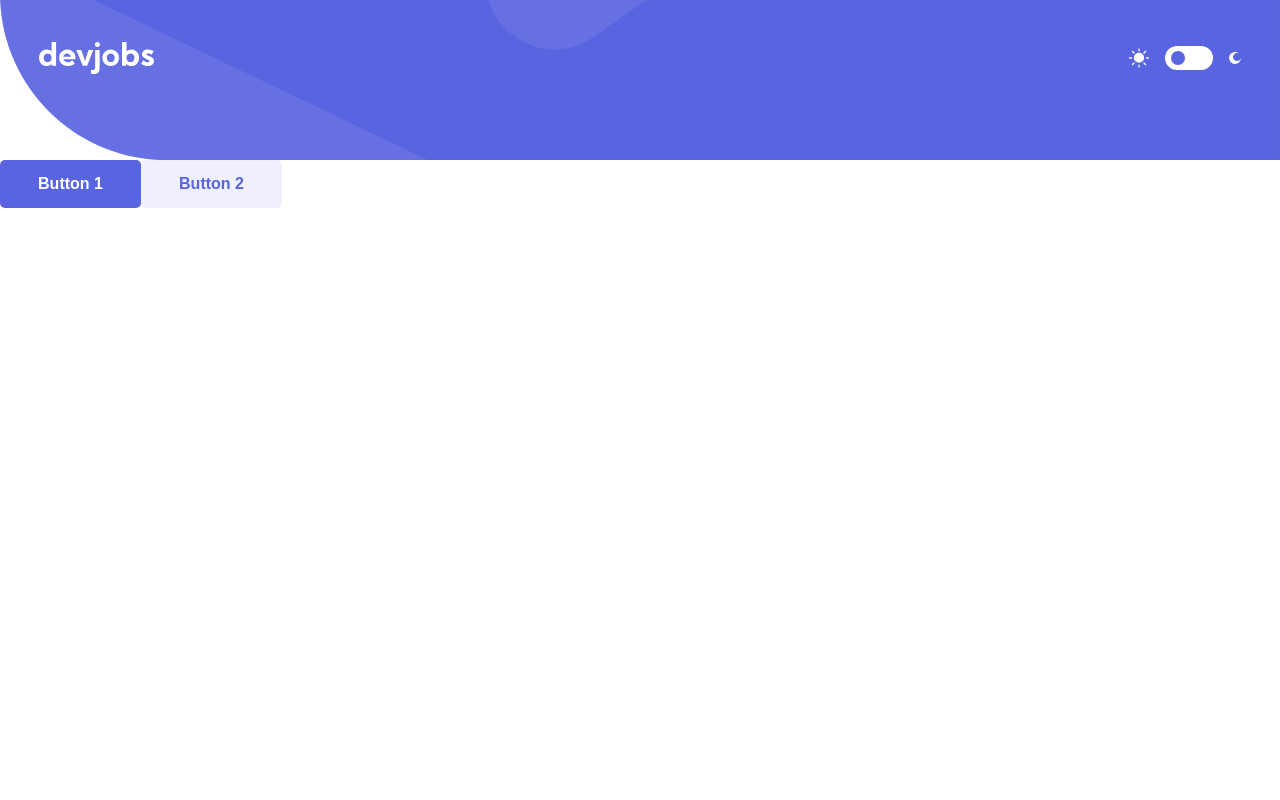
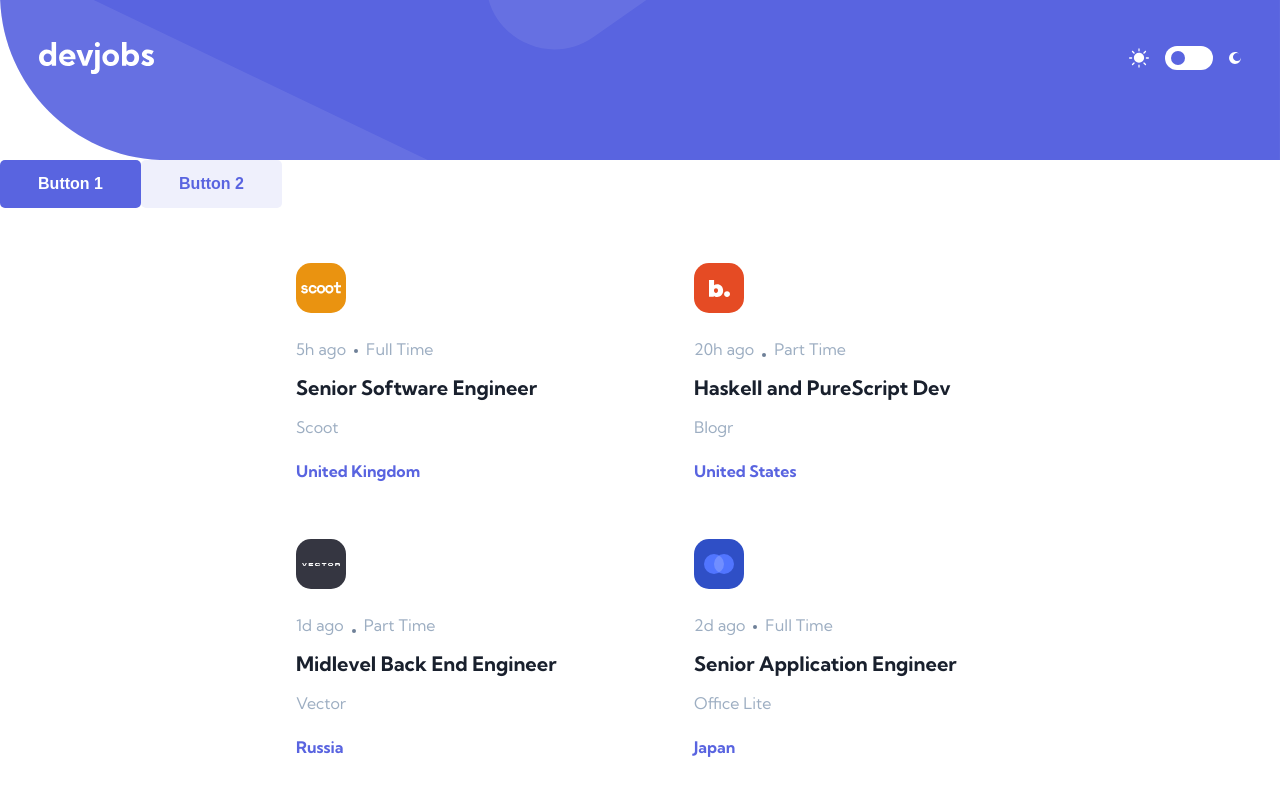
Before and after one commit to CodeReactOrNext/Devjobs_web_app, a React (Vite) app: page / in a window 1280 px wide. Shown: the top 800 px of the page. Built offline with nearby package versions, Linux system fonts and the light colour scheme.

Commit message:
Added rendered jobs and change folder structure

```diff
--- a/src/App.tsx
+++ b/src/App.tsx
@@ -3,6 +3,7 @@ import { ThemeProvider } from 'styled-components';
 import { GlobalStyle } from './global.css';
 import { theme } from './themes/theme';
 import useDarkMode from './components/hooks/useDarkMode';
+import JobList from './components/JobCard/JobList/JobList';
 
 export type ThemeType = typeof theme;
 
@@ -13,6 +14,7 @@ function App() {
     <ThemeProvider theme={newTheme}>
       <GlobalStyle />
       <Header darkModeHandler={setThemeMode}></Header>
+      <JobList />
     </ThemeProvider>
   );
 
--- a/src/components/JobCard/JobCard.tsx
+++ b/src/components/JobCard/JobCard/JobCard.tsx
@@ -1,4 +1,4 @@
-import { Job } from '../../types/JobCard';
+import { Job } from '../../../types/JobCard';
 import {
 	StyledCompanyName,
 	StyledContainer,
--- /dev/null
+++ b/src/components/JobCard/JobList/JobList.styled.tsx
@@ -0,0 +1,33 @@
+import styled from 'styled-components';
+
+export const StyledJobsList = styled.section`
+	display: flex;
+	flex-direction: column;
+	gap: 3rem;
+	align-items: center;
+	justify-content: center;
+	width: 100%;
+
+	@media screen and (min-width: 800px) {
+		flex-direction: row;
+		flex-wrap: wrap;
+        padding: 0 5rem 0 5rem;
+	}
+
+
+	@media screen and (min-width: 1300px) {
+		flex-direction: row;
+		flex-wrap: wrap;
+        width: 90%;
+        padding: 0 8rem 0 8rem;
+	}
+`;
+
+export const StyledJobsContainer = styled.div`
+    width: 100%;
+    display: flex;
+    flex-direction: column;
+    gap: 3rem;
+    align-items: center;
+    padding: 5rem 0 5rem 0;
+`
--- /dev/null
+++ b/src/components/JobCard/JobList/JobList.tsx
@@ -0,0 +1,35 @@
+import JobsData from '../../../data/data.json';
+import JobCard from '../JobCard/JobCard';
+import { StyledJobsContainer, StyledJobsList } from './JobList.styled';
+import { useState } from 'react';
+import Button from '../../Button/Button';
+
+const JobList = () => {
+	const [loadMore, setLoadMore] = useState<number>(12);
+
+	return (
+		<StyledJobsContainer>
+			<StyledJobsList>
+				{JobsData.map((job, index) => {
+					if (index < loadMore) {
+						return (
+							<JobCard
+								key={job.id}
+								position={job.position}
+								postedAt={job.postedAt}
+								logo={job.logo}
+								location={job.location}
+								backgroundColor={job.logoBackground}
+								company={job.company}
+								contract={job.contract}
+							/>
+						);
+					}
+				})}
+			</StyledJobsList>
+			<Button onClick={() => loadMore === 12 ? setLoadMore(16) : setLoadMore(12)}>{loadMore === 12 ? 'Load more' : 'Load less'}</Button>
+		</StyledJobsContainer>
+	);
+};
+
+export default JobList;
```
Also changed, not shown: src/components/JobCard/JobCard/JobCard.styled.tsx (renamed from src/components/JobCard/JobCard.styled.tsx).
